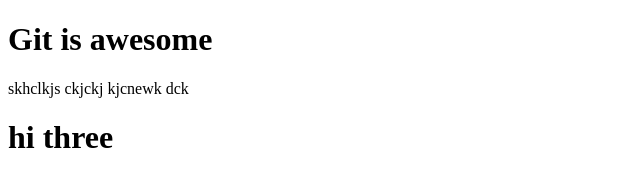
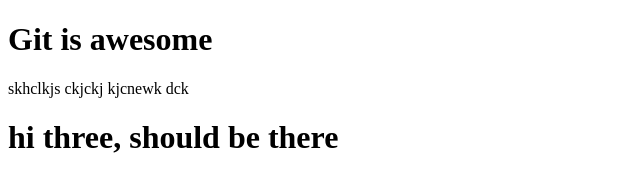
Before and after one commit to cfchess/gitProject, a plain HTML site: page index.html in a window 1280 px wide. Shown: the whole page, without its empty margins (0-640 px from the left). Drawn offline with Linux system fonts and the light colour scheme.

Commit message:
added correction h1
blaa blaa blaa

```diff
--- a/index.html
+++ b/index.html
@@ -9,6 +9,6 @@
 <body>
     <h1>Git is awesome</h1>
     <p>skhclkjs ckjckj kjcnewk dck</p>
-    <h1>hi three</h1>
+    <h1>hi three, should be there</h1>
 </body>
 </html>
```
